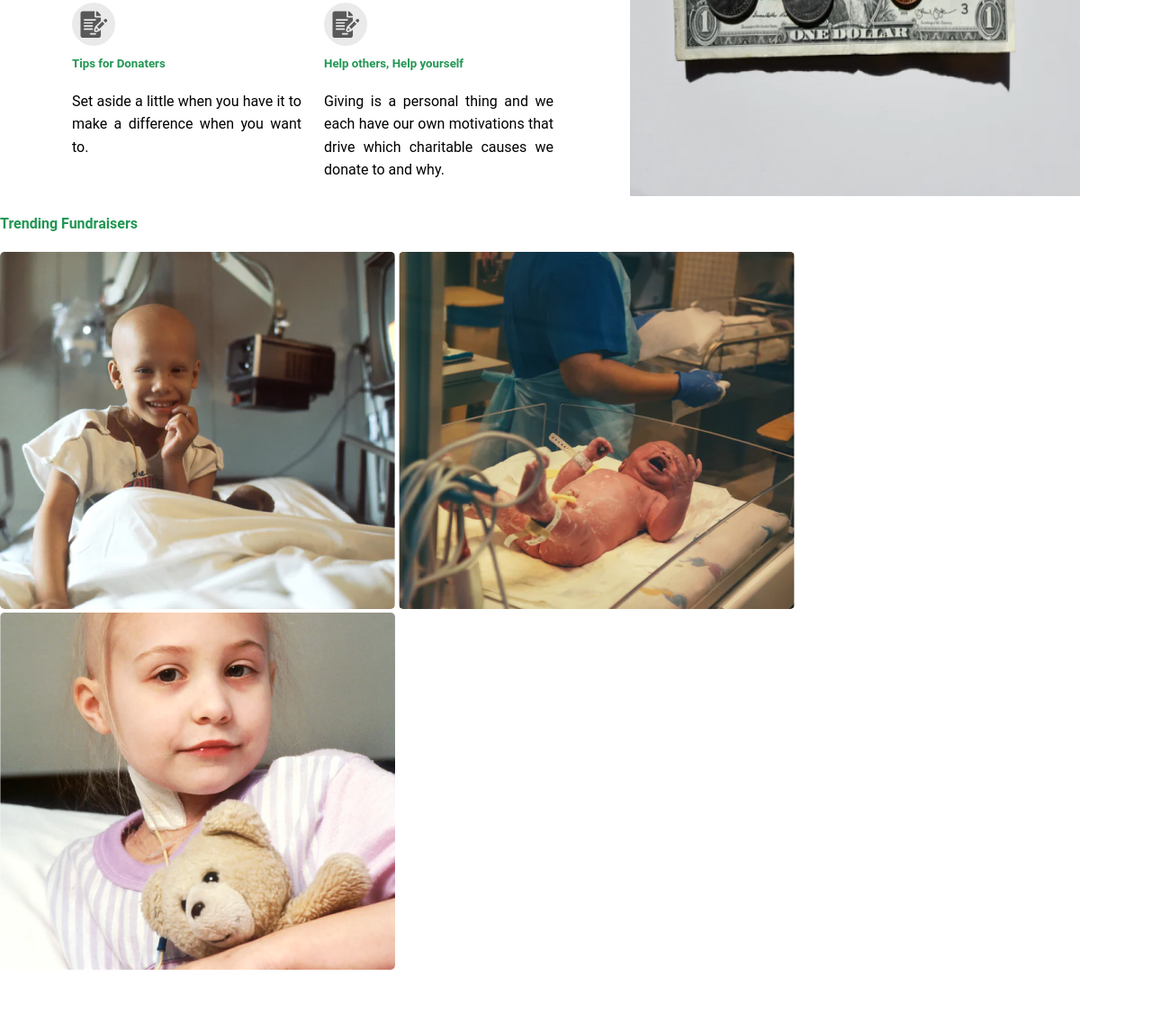
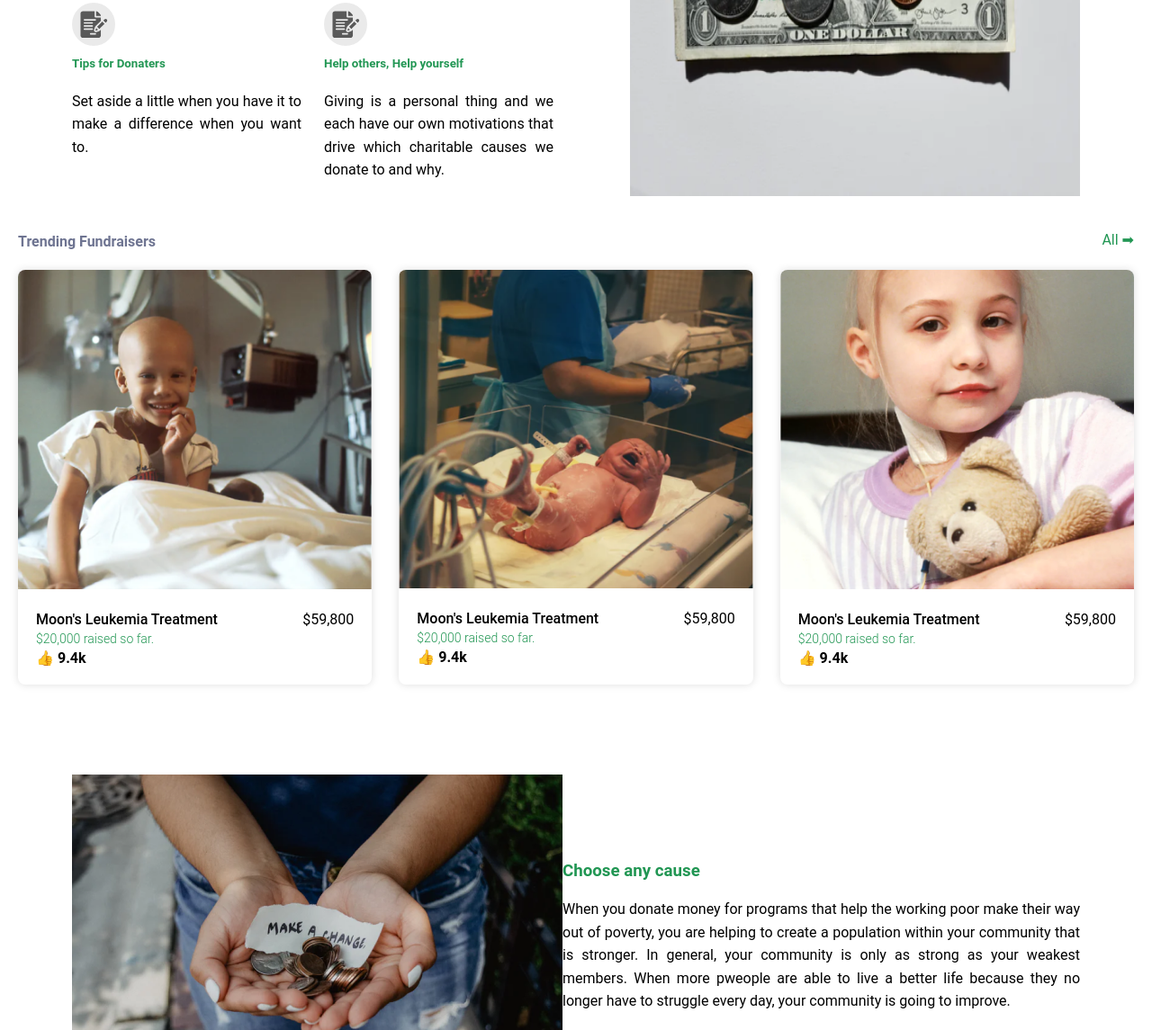
Before and after one commit to devwhummy/ngo-landing-page, a plain HTML site: page index.html in a window 1280 px wide. Shown: the part 1295-2440 px from the top of the page at 90% size. Drawn offline with Linux system fonts and the light colour scheme.

Commit message:
trending-fundraisers redesigned and completed

```diff
--- a/index.html
+++ b/index.html
@@ -106,12 +106,45 @@
         />
       </section>
 
-      <section class="center-images">
-        <h4>Trending Fundraisers</h4>
-        <div class="images">
-          <img src="./images/moons-leukemia.png" alt="" />
-          <img src="./images/little-austin.png" alt="" />
-          <img src="./images/help-us-image.png" alt="" />
+      <section class="trending-fundraisers">
+        <div class="topbar">
+            <h4>Trending Fundraisers</h4>
+            <p>All ➡</p>
+        </div>
+        <div class="fund-cards">
+          <div class="card">
+            <img src="./images/moons-leukemia.png" alt="" />
+            <div class="card-info">
+                <div class="card-title">
+                    <span class="main">Moon's Leukemia Treatment</span>
+                    <span class="amount">$59,800</span>
+                </div>
+                <span class="card-subtitle">$20,000 raised so far.</span>
+                <span class="card-rating">👍 9.4k</span>
+            </div>
+          </div>
+          <div class="card">
+              <img src="./images/little-austin.png" alt="" />
+              <div class="card-info">
+                <div class="card-title">
+                    <span class="main">Moon's Leukemia Treatment</span>
+                    <span class="amount">$59,800</span>
+                </div>
+                <span class="card-subtitle">$20,000 raised so far.</span>
+                <span class="card-rating">👍 9.4k</span>
+            </div>
+          </div>
+          <div class="card" style="margin-right: 0;">
+              <img src="./images/help-us-image.png" alt="" />
+              <div class="card-info">
+                <div class="card-title">
+                    <span class="main">Moon's Leukemia Treatment</span>
+                    <span class="amount">$59,800</span>
+                </div>
+                <span class="card-subtitle">$20,000 raised so far.</span>
+                <span class="card-rating">👍 9.4k</span>
+            </div>
+          </div>
         </div>
       </section>
 
--- a/style.css
+++ b/style.css
@@ -170,8 +170,78 @@ nav .btn {
     margin-top: -15px;
 }
 
-.images img {
-    border-radius: 5px;
+/* Trending Fundraisers Section */
+.trending-fundraisers {
+    padding: 20px
+}
+
+.trending-fundraisers h4 {
+    color: var(--secondary-color);
+}
+
+.trending-fundraisers p {
+    color: var(--primary-color);
+}
+
+.trending-fundraisers .topbar {
+    display: flex;
+    justify-content: space-between;
+}
+
+.trending-fundraisers .fund-cards {
+    display: flex;
+    width: 100%;
+    justify-content: space-between;
+    /* grid-template-columns: repeat(3, 1fr); */
+    /* column-gap: 30px; */
+}
+
+.card {
+    margin-right: 30px;
+    box-shadow: 0px 0 10px #00000022;
+    box-sizing: border-box;
+    border-radius: 8px;
+    width: 33.3%;
+}
+
+/* I will check why this is not working */
+.fund-cards:last-child {
+    margin-right: 0;
+}
+
+.card img {
+    width: 100%;
+    border-radius: 8px 8px 0 0;
+}
+
+.card-info {
+    display: flex;
+    flex-direction: column;
+    padding: 20px;
+}
+
+.card-title {
+    display: flex;
+    justify-content: space-between;
+}
+
+.card-title .main {
+    font-weight: 500;
+}
+
+.card-title .amount {
+    color: black;
+}
+
+.card-subtitle {
+    color: var(--primary-color);
+    font-weight: 300;
+    font-size: 14px;
+    padding: 4px 0;
+}
+
+.card-rating {
+    font-weight: 600;
 }
 
 .sidebar {
```
